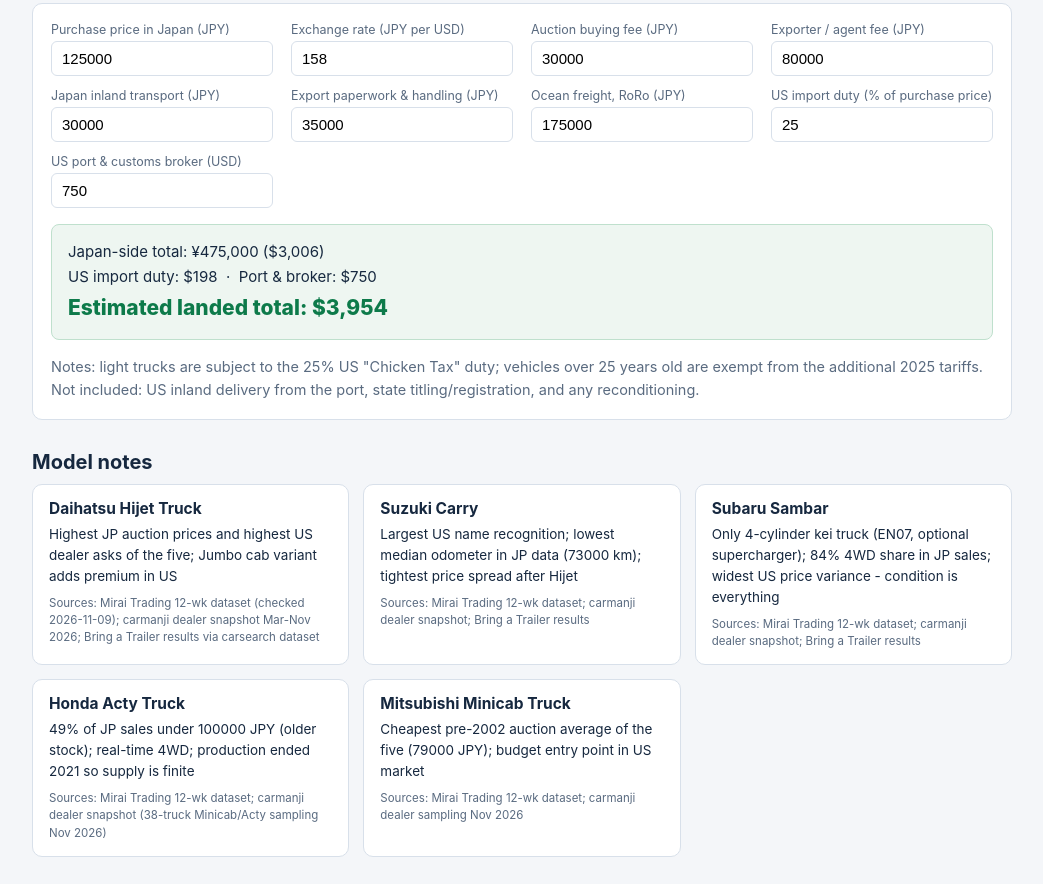
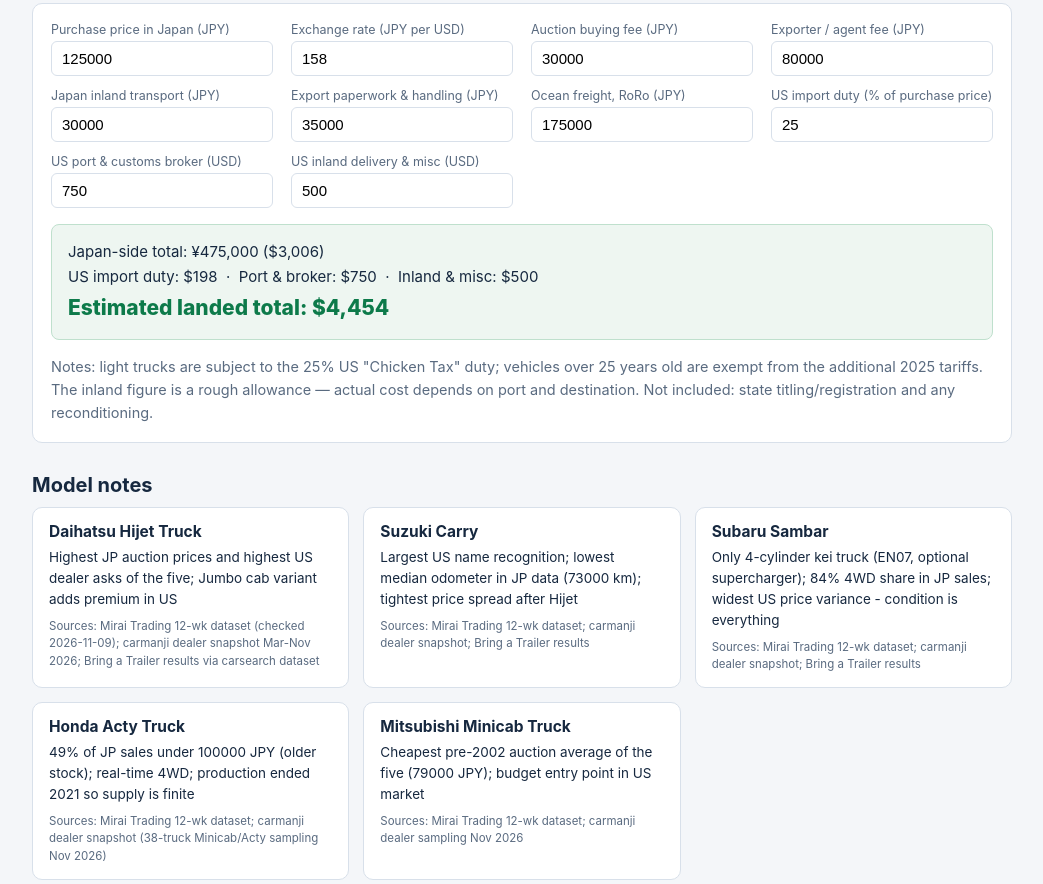
Before and after one commit to ruirui-kouno/vehicle-db, a plain HTML site: page index.html in a window 1280 px wide. Shown: the part 896-1780 px from the top of the page, without its empty margins (118-1161 px from the left). Drawn offline with Linux system fonts and the light colour scheme.

Commit message:
Update vehicle-db index.html

```diff
--- a/index.html
+++ b/index.html
@@ -90,9 +90,10 @@
       <div><label>Ocean freight, RoRo (JPY)</label><input id="freight" type="number" value="175000" step="1000"></div>
       <div><label>US import duty (% of purchase price)</label><input id="duty" type="number" value="25" step="1"></div>
       <div><label>US port &amp; customs broker (USD)</label><input id="port" type="number" value="750" step="10"></div>
+      <div><label>US inland delivery &amp; misc (USD)</label><input id="usinland" type="number" value="500" step="10"></div>
     </div>
     <div class="result" id="result"></div>
-    <p class="lead" style="margin-bottom:0">Notes: light trucks are subject to the 25% US "Chicken Tax" duty; vehicles over 25 years old are exempt from the additional 2025 tariffs. Not included: US inland delivery from the port, state titling/registration, and any reconditioning.</p>
+    <p class="lead" style="margin-bottom:0">Notes: light trucks are subject to the 25% US "Chicken Tax" duty; vehicles over 25 years old are exempt from the additional 2025 tariffs. The inland figure is a rough allowance — actual cost depends on port and destination. Not included: state titling/registration and any reconditioning.</p>
   </div>
 
   <h2>Model notes</h2>
@@ -120,7 +121,7 @@
   </div>
 </footer>
 <script>
-  var ids = ["purchase","fx","auctionfee","agentfee","inland","paperwork","freight","duty","port"];
+  var ids = ["purchase","fx","auctionfee","agentfee","inland","paperwork","freight","duty","port","usinland"];
   function num(id){ var v = parseFloat(document.getElementById(id).value); return isNaN(v) ? 0 : v; }
   function money(v){ return "$" + Math.round(v).toLocaleString("en-US"); }
   function calc(){
@@ -128,10 +129,10 @@
     var jpTotal = num("purchase") + num("auctionfee") + num("agentfee") + num("inland") + num("paperwork") + num("freight");
     var jpUsd = jpTotal / fx;
     var dutyUsd = (num("purchase") / fx) * (num("duty") / 100);
-    var total = jpUsd + dutyUsd + num("port");
+    var total = jpUsd + dutyUsd + num("port") + num("usinland");
     document.getElementById("result").innerHTML =
       "Japan-side total: ¥" + Math.round(jpTotal).toLocaleString("en-US") + " (" + money(jpUsd) + ")<br>" +
-      "US import duty: " + money(dutyUsd) + " &nbsp;·&nbsp; Port &amp; broker: " + money(num("port")) + "<br>" +
+      "US import duty: " + money(dutyUsd) + " &nbsp;·&nbsp; Port &amp; broker: " + money(num("port")) + " &nbsp;·&nbsp; Inland &amp; misc: " + money(num("usinland")) + "<br>" +
       "<span class='grand'>Estimated landed total: " + money(total) + "</span>";
   }
   ids.forEach(function(id){ document.getElementById(id).addEventListener("input", calc); });
```
